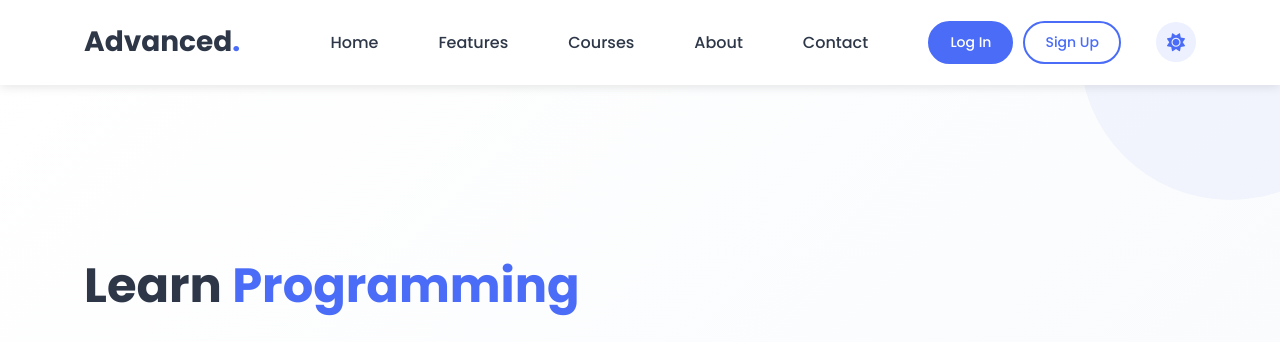
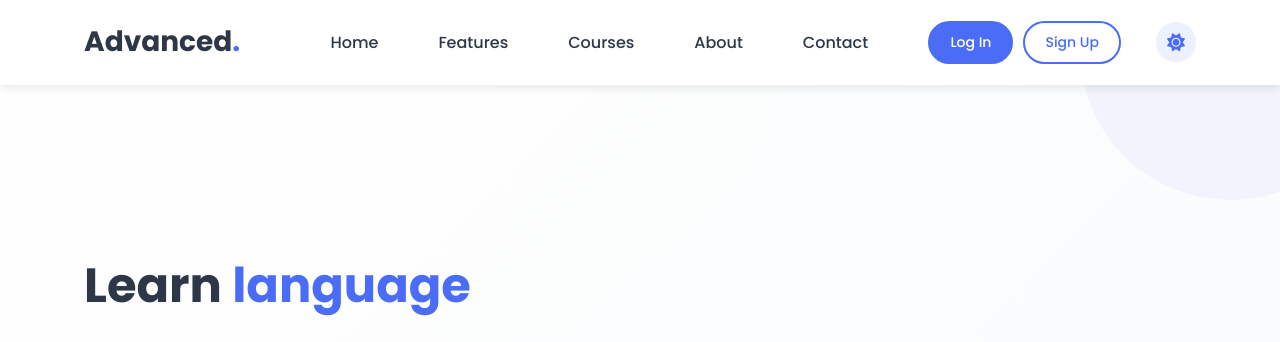
Before and after one commit to biruk563/adv, a plain HTML site: page advanced.html in a window 1280 px wide. Shown: the top 342 px of the page. Drawn offline with Linux system fonts and the light colour scheme.

Commit message:
Update advanced.html

```diff
--- a/advanced.html
+++ b/advanced.html
@@ -1247,7 +1247,7 @@
         <div class="container">
             <div class="row" style="display: flex; flex-wrap: wrap; align-items: center;">
                 <div class="hero-content" style="flex: 1; min-width: 300px;">
-                    <h1>Learn <span>Programming</span></h1>
+                    <h1>Learn <span>language</span></h1>
                     <p>Advanced is a premier institution offering cutting-edge courses in programming languages and
                         computer science. Elevate your skills with our expert instructors and industry-relevant
                         curriculum.</p>
```
